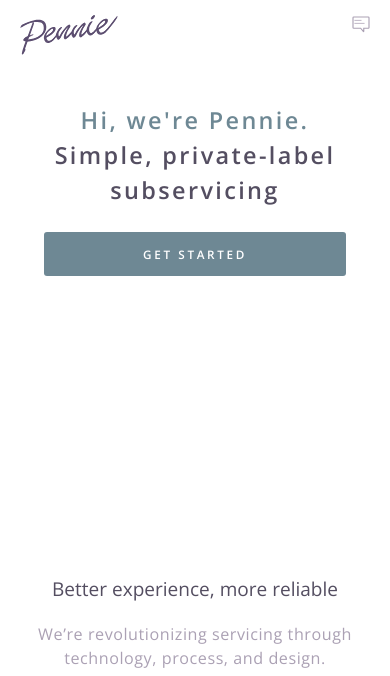
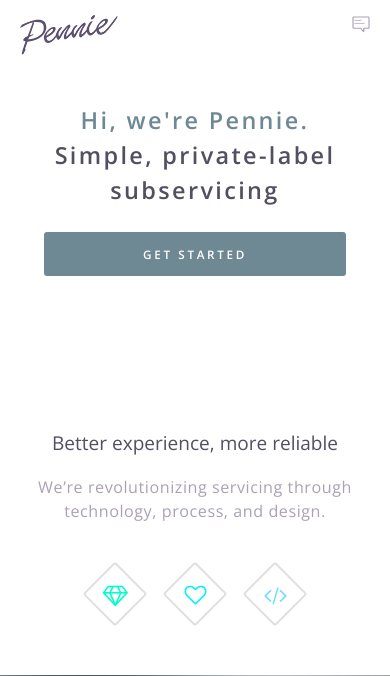
Before and after one commit to awhyit/pennie, a PHP site: page / in a window 390 px wide. Shown: the top 676 px of the page. Run offline with PHP 8.4, Linux system fonts and the light colour scheme.

Commit message:
test banner br

```diff
--- a/assets/css/main.css
+++ b/assets/css/main.css
@@ -3602,7 +3602,7 @@
 		@media screen and (max-width: 736px) {
 
 			#banner {
-				padding: 7em 3em 15em 3em ;
+				padding: 7em 3em 5em 3em ;
 				height: auto;
 				min-height: 0;
 			}
@@ -3611,10 +3611,10 @@
 					font-size: 1.25em;
 				}
 
-				#banner br {
+		/*		#banner br {
 					display: none;
 				}
-
+		*/
 				#banner .more {
 					display: none;
 				}
```
